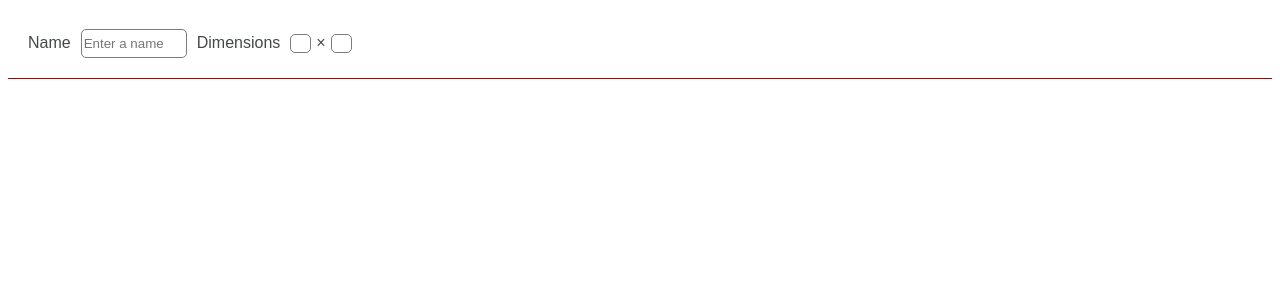
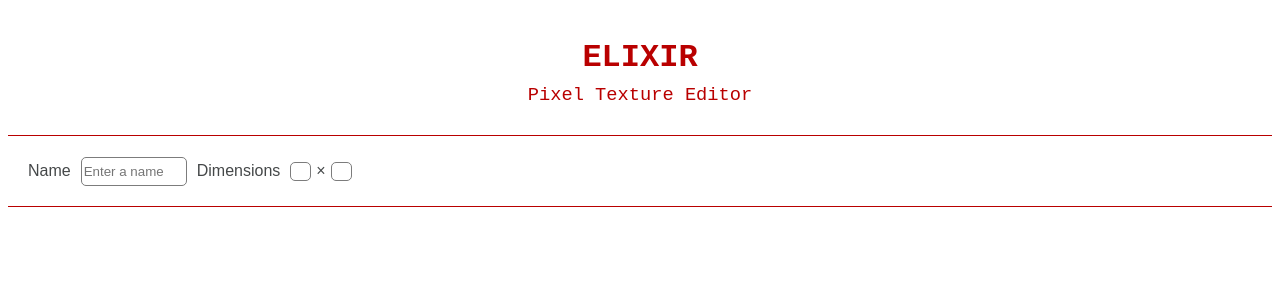
Before and after one commit to LaFriska/elixir, a React (Create React App) app in the folder client-side/: page / in a window 1280 px wide. Shown: the top 300 px of the page. Built offline with nearby package versions, Linux system fonts and the light colour scheme.

Commit message:
added logo

```diff
--- a/client-side/src/App.js
+++ b/client-side/src/App.js
@@ -1,10 +1,12 @@
 import './css/App.css';
 import ControlPanel from "./components/ControlPanel";
+import Logo from "./components/Logo";
 
 
 function App() {
     return (
         <div>
+            <Logo></Logo>
             <ControlPanel></ControlPanel>
         </div>
     );
--- /dev/null
+++ b/client-side/src/components/Logo.jsx
@@ -0,0 +1,14 @@
+import React from "react";
+import '../css/Logo.css'
+const Logo = props => {
+    return(
+        <div className="logoContainer">
+            <h1>ELIXIR</h1>
+            <h3>
+                Pixel Texture Editor
+            </h3>
+        </div>
+    )
+}
+
+export default Logo
--- a/client-side/src/css/App.css
+++ b/client-side/src/css/App.css
@@ -1,6 +1,7 @@
 :root{
     --secondary-colour: #ffffff;
-    --font-colour: #454849
+    --font-colour: #454849;
+    --elixir-red: #b90000
 }
 
 input:focus,
--- a/client-side/src/css/Controller.css
+++ b/client-side/src/css/Controller.css
@@ -8,7 +8,8 @@
     margin-right: 0;
     padding: 10px 10px 10px 10px;
     align-items: center;
-    border-bottom: 1.5px solid #b90000;
+    border-bottom: 1.5px solid var(--elixir-red);
+    border-top: 1.5px solid var(--elixir-red);
 }
 
 p{
--- /dev/null
+++ b/client-side/src/css/Logo.css
@@ -0,0 +1,15 @@
+.logoContainer{
+    padding: 10px 10px 10px 10px;
+    text-align: center;
+}
+h1{
+    font-family: "Courier New", serif;
+    margin-bottom: 0;
+    color: var(--elixir-red);
+}
+h3{
+    margin-top: 8px;
+    font-family: "Courier New", serif;
+    color: var(--elixir-red);
+    font-weight: normal;
+}
```
